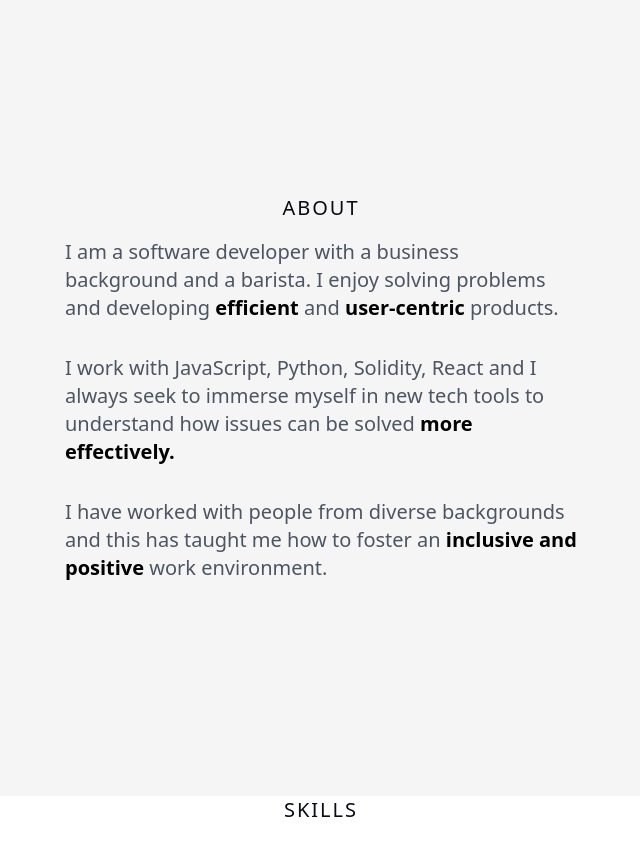
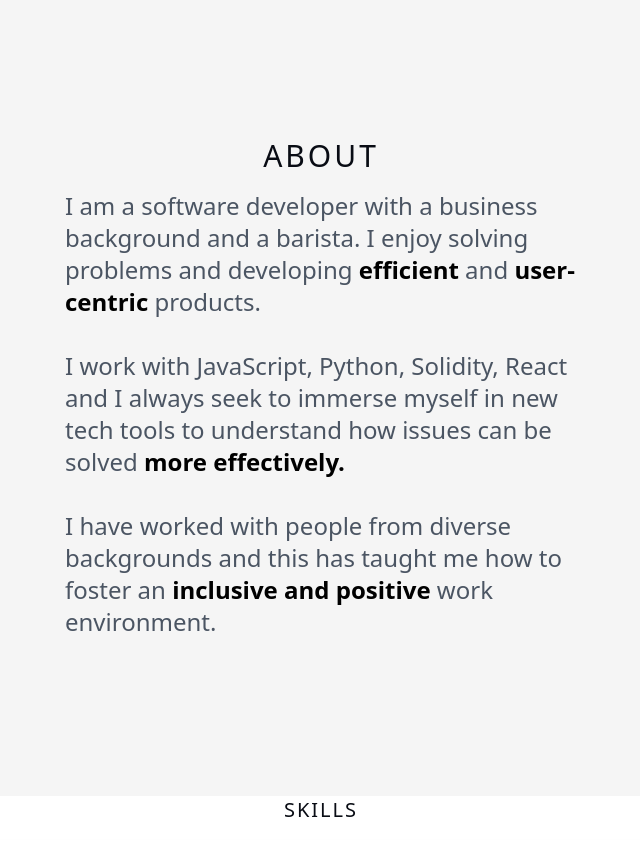
Before and after one commit to erhaneth/Portfolio-, a Next.js app: page / in a window 1280 px wide. Shown: the part 560-1406 px from the top of the page, without its empty margins (319-959 px from the left). Built offline with nearby package versions, Linux system fonts and the light colour scheme.

Commit message:
changed font about page

```diff
--- a/components/about.jsx
+++ b/components/about.jsx
@@ -9,23 +9,23 @@ export default function About() {
       <div className="w-full md:screen p-2 flex items-center py-10">
         <div className="max-w-1240px m-auto md:grid grid-cols-1 gap-8">
           <div className="col-span-1 max-w-lg mx-auto">
-            <p1 className="uppercase flex justify-center text-xl tracking-widest text-[#090c14]">
+            <p1 className="uppercase flex justify-center text-3xl text-bold tracking-widest text-[#090c14]">
               About
             </p1>
-            <p className="py-4 text-gray-600 m-auto text-xl">
+            <p className="py-4 text-gray-600 m-auto text-2xl">
               I am a software developer with a business background and a
               barista. I enjoy solving problems and developing{" "}
               <span className="font-bold text-black">efficient</span> and{" "}
               <span className="font-bold text-black">user-centric</span>{" "}
               products.
             </p>
-            <p className="py-4 text-gray-600 m-auto text-xl">
+            <p className="py-4 text-gray-600 m-auto text-2xl">
               I work with JavaScript, Python, Solidity, React and I always seek
               to immerse myself in new tech tools to understand how issues can
               be solved{" "}
               <span className="font-bold text-black">more effectively.</span>
             </p>{" "}
-            <p className="py-4 text-gray-600 m-auto text-xl">
+            <p className="py-4 text-gray-600 m-auto text-2xl">
               I have worked with people from diverse backgrounds and this has
               taught me how to foster an{" "}
               <span className="font-bold text-black">
```
